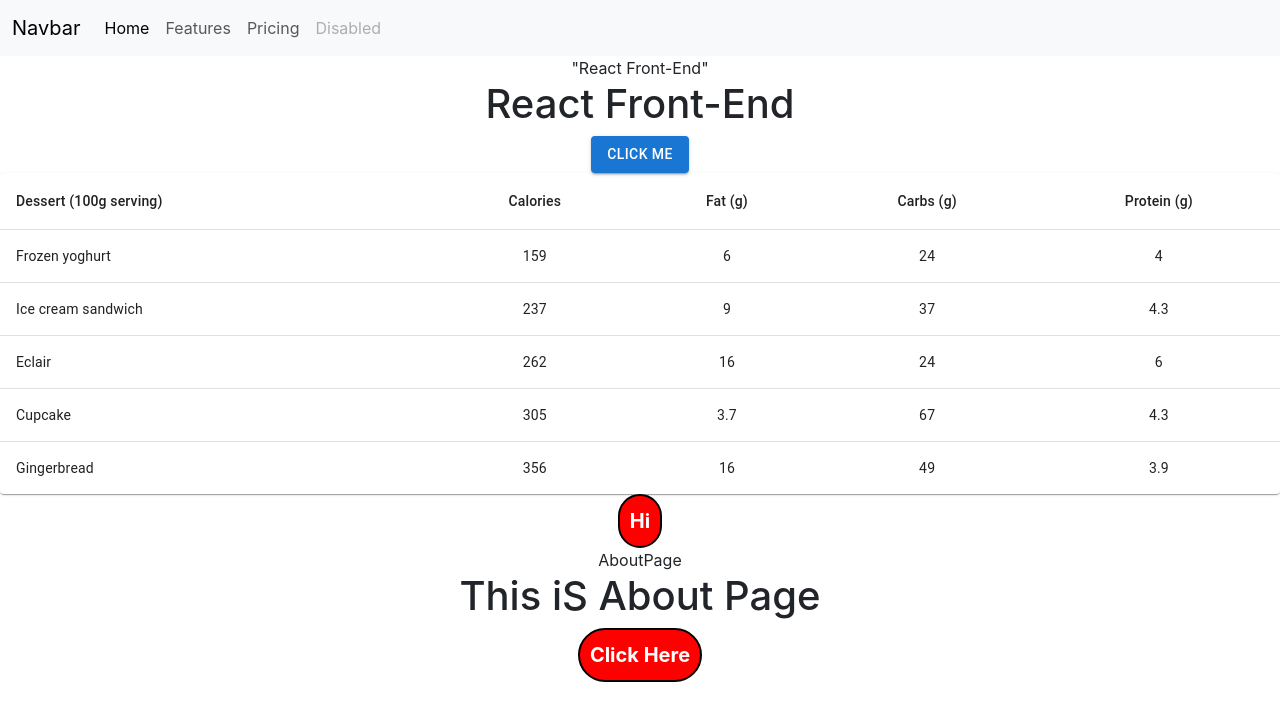
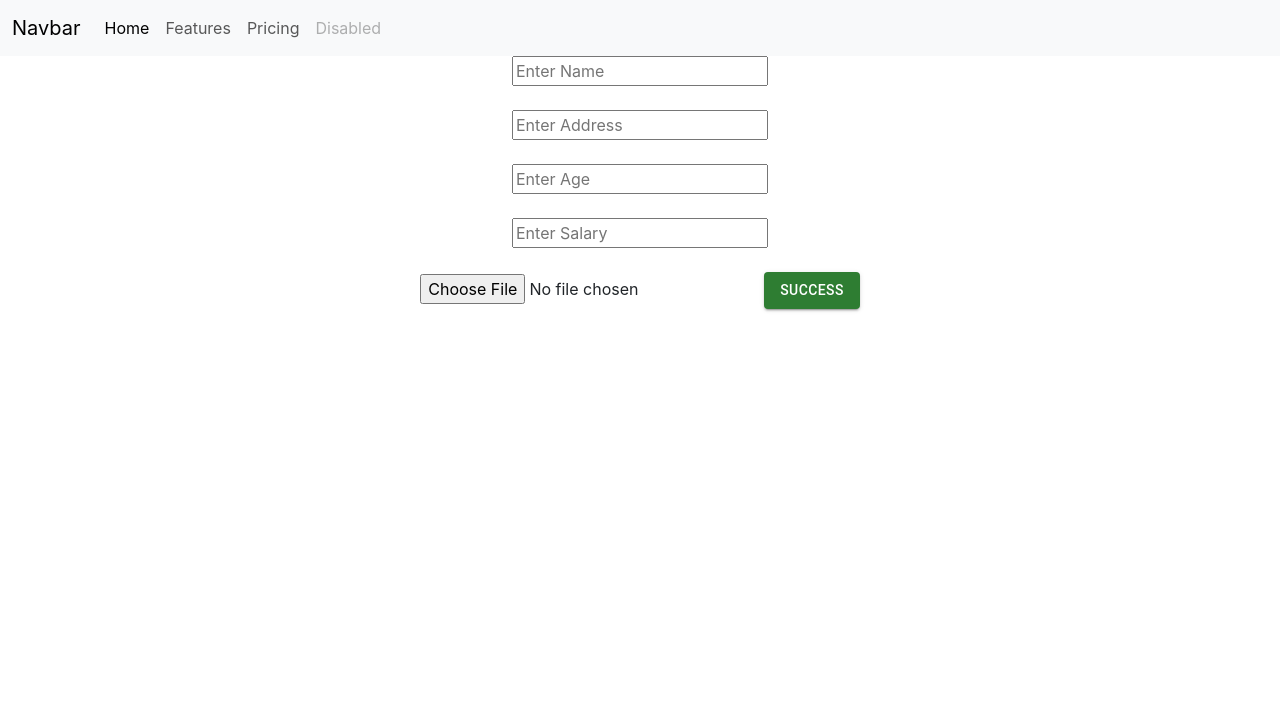
Before and after one commit to harshana-lk/ICET-REACT, a React (Create React App) app in the folder React/react-icet/: page / in a window 1280 px wide. Shown: the top 720 px of the page. Built offline with nearby package versions, Linux system fonts and the light colour scheme.

Commit message:
Using States

```diff
--- a/React/react-icet/src/App.js
+++ b/React/react-icet/src/App.js
@@ -1,19 +1,12 @@
-import logo from "./logo.svg";
 import "./App.css";
-import HomePage from "./pages/HomePage/HomePage";
-import AboutPage from "./pages/AboutPage/AboutPage";
-import RoundButton from "./components/RoundedButton/RoundButton";
 import NavBar from "./components/Navigation/NavBar";
-
-
+import State from "./pages/StatePage/State";
 
 function App() {
   return (
     <div className="App">
       <NavBar />
-      <HomePage />
-      <RoundButton name="Hi" />
-      <AboutPage />
+      <State />
     </div>
   );
 }
--- /dev/null
+++ b/React/react-icet/src/pages/StatePage/State.js
@@ -0,0 +1,69 @@
+import React, { useState } from "react";
+import Button from "@mui/material/Button";
+
+const State = () => {
+  const [name, setName] = useState("");
+  const [address, setAddress] = useState("");
+  const [age, setAge] = useState("");
+  const [salary, setSalary] = useState("");
+
+  return (
+    <div>
+      <input
+        placeholder="Enter Name"
+        value={name}
+        onChange={(e) => {
+          setName(e.target.value);
+          console.log(e.target.value);
+        }}
+      />
+      <br />
+      <br />
+      <input
+        placeholder="Enter Address"
+        value={address}
+        onChange={(e) => {
+          setAddress(e.target.value);
+          console.log(e.target.value);
+        }}
+      />
+      <br />
+      <br />
+      <input
+        placeholder="Enter Age"
+        value={age}
+        onChange={(e) => {
+          setAge(e.target.value);
+          console.log(e.target.value);
+        }}
+      />
+      <br />
+      <br />
+      <input
+        placeholder="Enter Salary"
+        value={salary}
+        onChange={(e) => {
+          setSalary(e.target.value);
+          console.log(e.target.value);
+        }}
+      />
+      <br />
+      <br />
+      <input type="file" />
+      <Button
+        variant="contained"
+        color="success"
+        onClick={() => {
+          console.log("Name : ", name);
+          console.log("Address : ", address);
+          console.log("Age : ", age);
+          console.log("Salary : ", salary);
+        }}
+      >
+        Success
+      </Button>
+    </div>
+  );
+};
+
+export default State;
```
